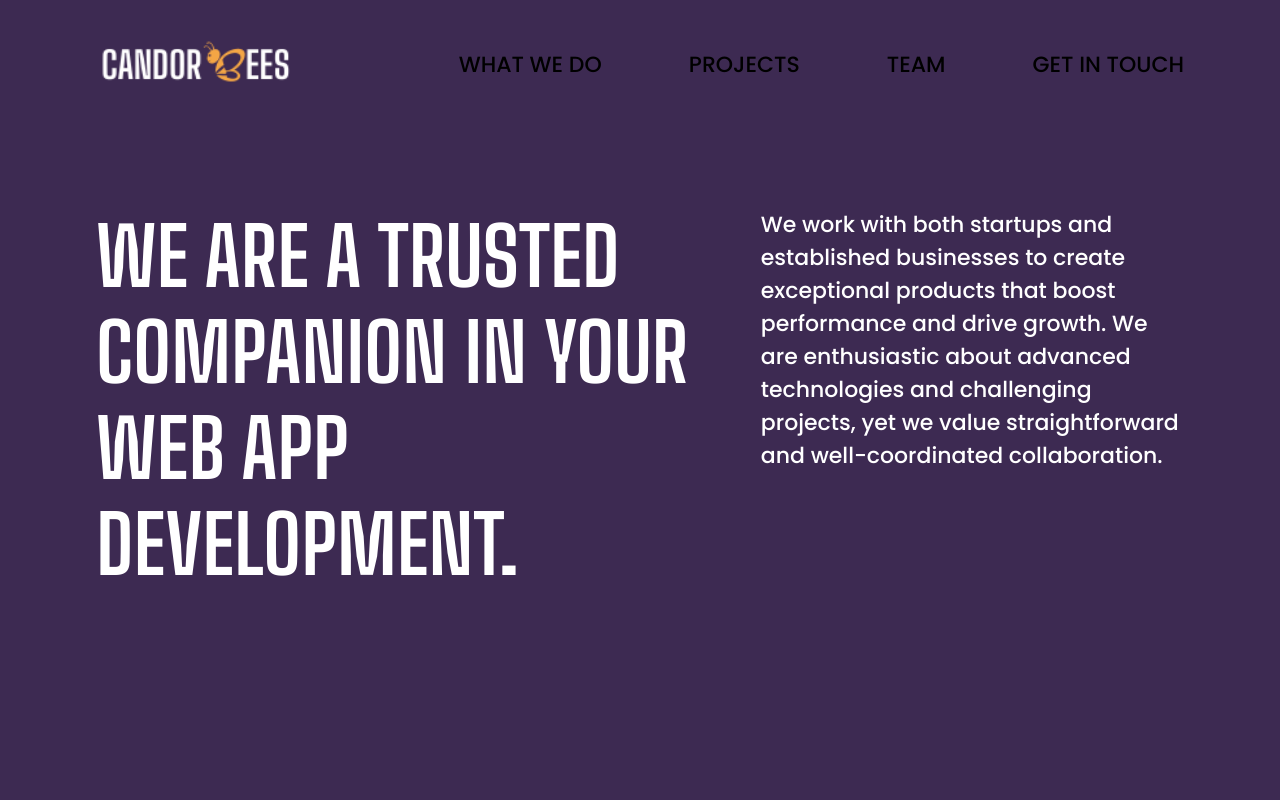
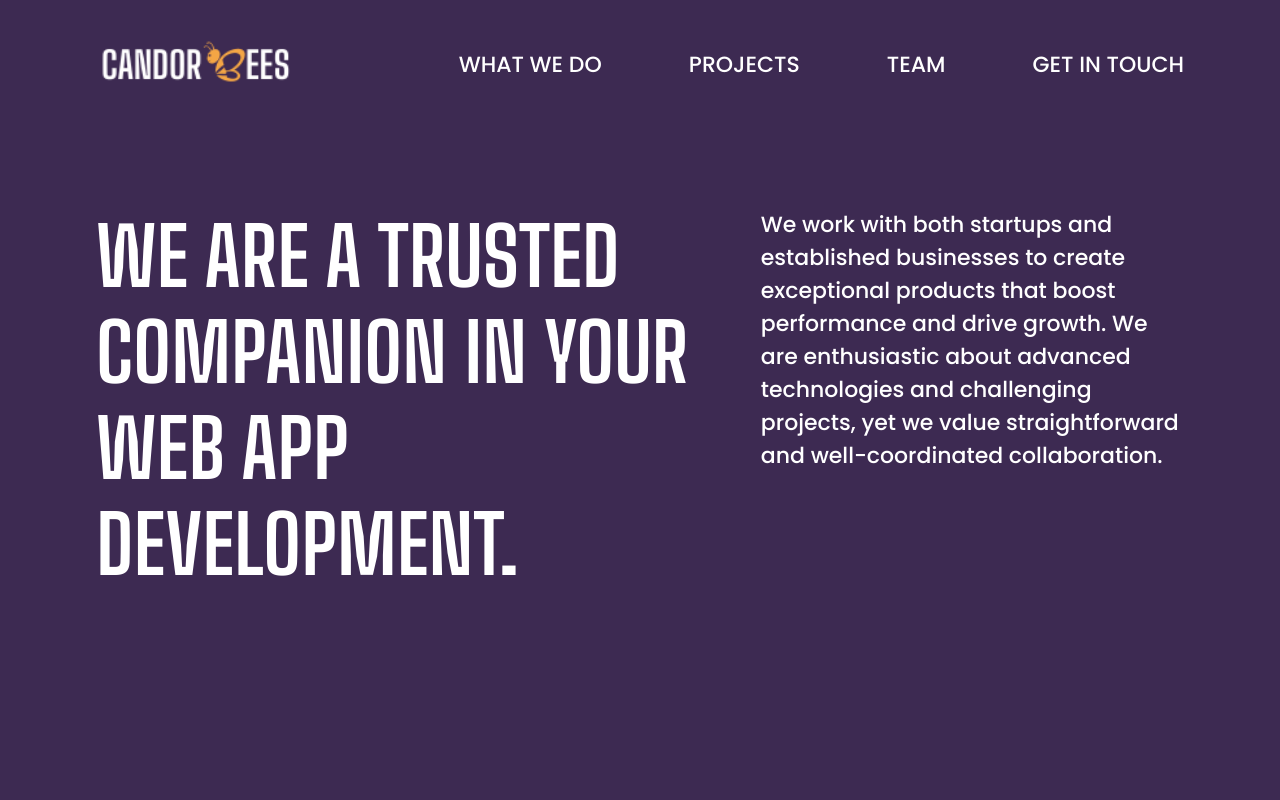
Before and after one commit to Anthoniselvi/candorbees-portfolio, a Next.js app: page / in a window 1280 px wide. Shown: the top 800 px of the page. Built offline with nearby package versions, Linux system fonts and the light colour scheme.

Commit message:
text color corrected

```diff
--- a/components/Home/Navbar.js
+++ b/components/Home/Navbar.js
@@ -23,8 +23,12 @@ const Navbar = ({ opened, setOpened }) => {
       className={
         activeLink === "/"
           ? styles.activehome
+          : activeLink === "/what"
+          ? styles.activewhat
           : activeLink === "/project"
           ? styles.activeproject
+          : activeLink === "/#team"
+          ? styles.activeteam
           : activeLink === "/#get"
           ? styles.activeget
           : styles.nav
@@ -41,7 +45,7 @@ const Navbar = ({ opened, setOpened }) => {
               ? "/image/logo-pink.png"
               : activeLink === "/#team"
               ? "/image/logo-purple.png"
-              : "/image/logo-white.png"
+              : "/image/logo-blue.png"
           }
           width="200"
           height="50"
@@ -53,7 +57,9 @@ const Navbar = ({ opened, setOpened }) => {
           <li
             onClick={() => handleNavigation("/what")}
             className={
-              activeLink === "/what"
+              activeLink === "/"
+                ? styles.menuwhite
+                : activeLink === "/what"
                 ? styles.activetextwhat
                 : styles.activetextinitial
             }
@@ -63,7 +69,9 @@ const Navbar = ({ opened, setOpened }) => {
           <li
             onClick={() => handleNavigation("/project")}
             className={
-              activeLink === "/project"
+              activeLink === "/"
+                ? styles.menuwhite
+                : activeLink === "/project"
                 ? styles.activetextproject
                 : styles.activetextinitial
             }
@@ -73,7 +81,9 @@ const Navbar = ({ opened, setOpened }) => {
           <li
             onClick={() => handleNavigation("/#team")}
             className={
-              activeLink === "/#team"
+              activeLink === "/"
+                ? styles.menuwhite
+                : activeLink === "/#team"
                 ? styles.activetextteam
                 : styles.activetextinitial
             }
@@ -83,7 +93,9 @@ const Navbar = ({ opened, setOpened }) => {
           <li
             onClick={() => handleNavigation("/#get")}
             className={
-              activeLink === "/#get"
+              activeLink === "/"
+                ? styles.menuwhite
+                : activeLink === "/#get"
                 ? styles.activetextget
                 : styles.activetextinitial
             }
--- a/styles/Navbar.module.css
+++ b/styles/Navbar.module.css
@@ -106,7 +106,7 @@
     align-items: center;
     padding: 4rem 6rem;
     position: fixed;
-    color: black;
+    color: white;
     top: 0;
     height: 100px;
     width: 100%;
@@ -132,7 +132,6 @@
   display: flex;
   color: white;
   align-items: center;
-  /* background-color: #3d2a52; */
   padding: 4rem 6rem;
   position: fixed;
   top: 0;
@@ -141,11 +140,32 @@
 }
 
 .activeteam {
-  background: #3d2a52;
+  /* background: #3d2a52; */
+  height: 100px;
+  width: 100%;
+  background: #b370b0;
+  justify-content: center;
+  text-align: center;
+  display: flex;
+  color: white;
+  align-items: center;
+  padding: 4rem 6rem;
+  position: fixed;
+  top: 0;
 }
 
 .activeget {
   background: #3d2a52;
+  height: 100px;
+  width: 100%;
+  justify-content: center;
+  text-align: center;
+  display: flex;
+  color: white;
+  align-items: center;
+  padding: 4rem 6rem;
+  position: fixed;
+  top: 0;
 }
 
 .activehome {
@@ -155,11 +175,7 @@
   color: white;
   display: flex;
   align-items: center;
-  /* padding: 4rem 6rem; */
-  padding-left: 6rem;
-  padding-right: 6rem;
-  padding-top: 4rem;
-  padding-bottom: 4rem;
+  padding: 4rem 6rem;
   position: fixed;
   top: 0;
   height: 100px;
@@ -248,3 +264,6 @@
     width: 24px; /* Adjust the width as needed */
     height: 24px; /* Adjust the height as needed */
   }
+  .menuwhite{
+    color: white;
+}
```
